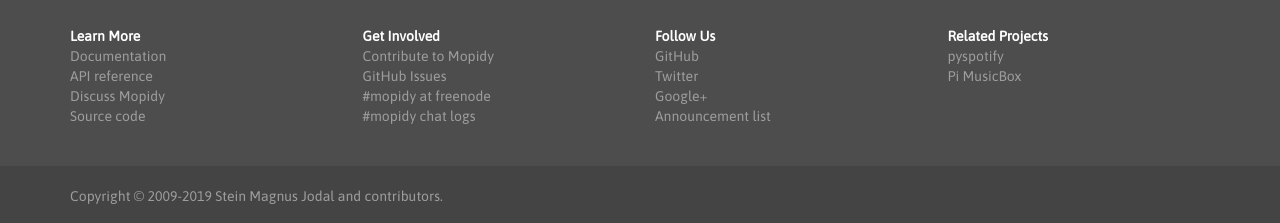
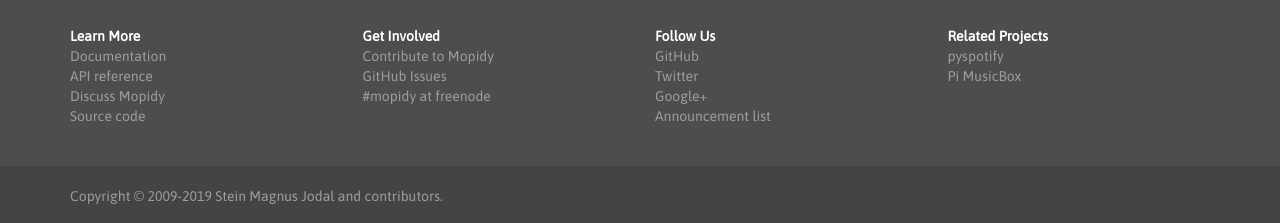
Before and after one commit to mopidy/website, a Jekyll site: the page built from index.html, in a window 1280 px wide and 900 px high, scrolled down 2528 px. Shown: the part 674-897 px from the top of the window. Built offline with Jekyll 4.4.1, drawn with Linux system fonts in a browser that asks for light colours; comment, search, counter and statistics services are not loaded.

Commit message:
Remove botbot.me link
They shut down last year:
https://lincolnloop.com/blog/saying-goodbye-botbotme/

```diff
--- a/_layouts/default.html
+++ b/_layouts/default.html
@@ -75,8 +75,6 @@
                 GitHub Issues</a></li>
               <li><a href="https://webchat.freenode.net/?channels=mopidy">
                 #mopidy at freenode</a></li>
-              <li><a href="https://botbot.me/freenode/mopidy/">
-                #mopidy chat logs</a></li>
             </ul>
           </div>
           <div class="col-xs-6 col-sm-3">
```
